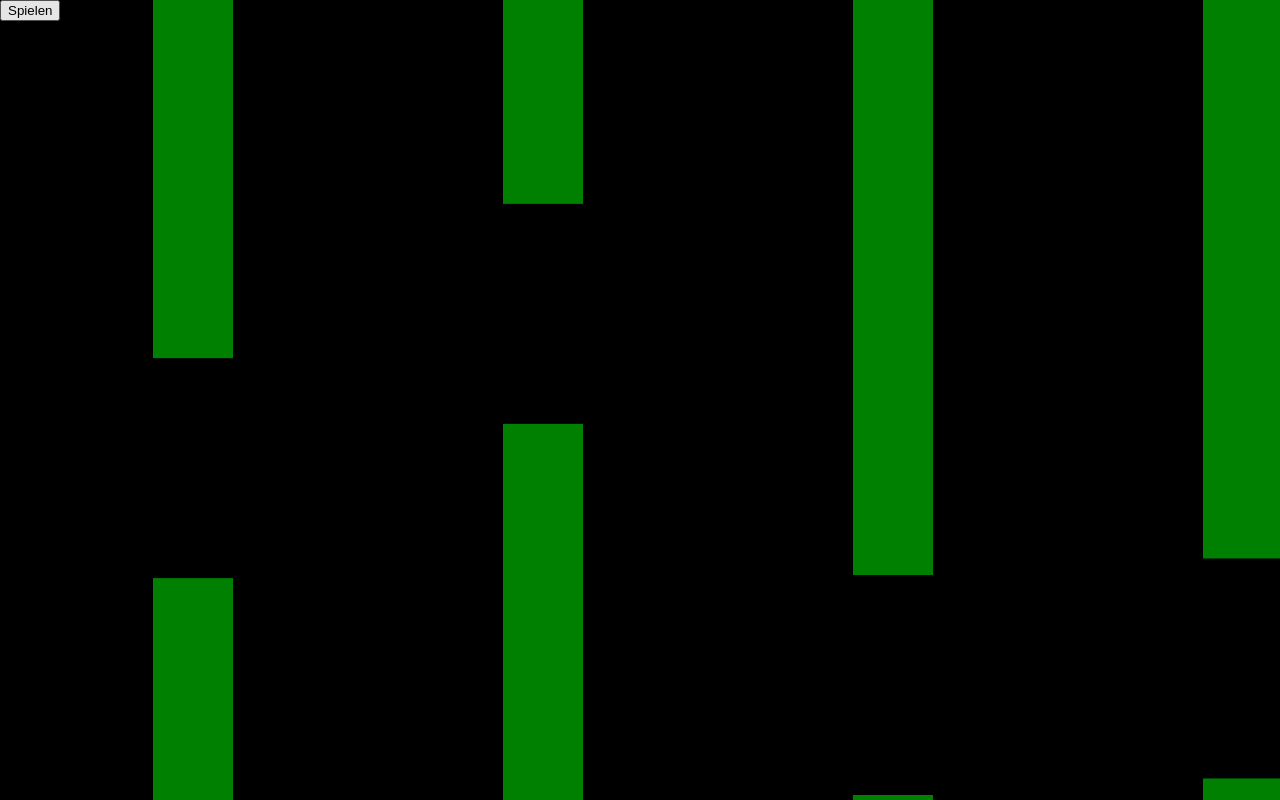
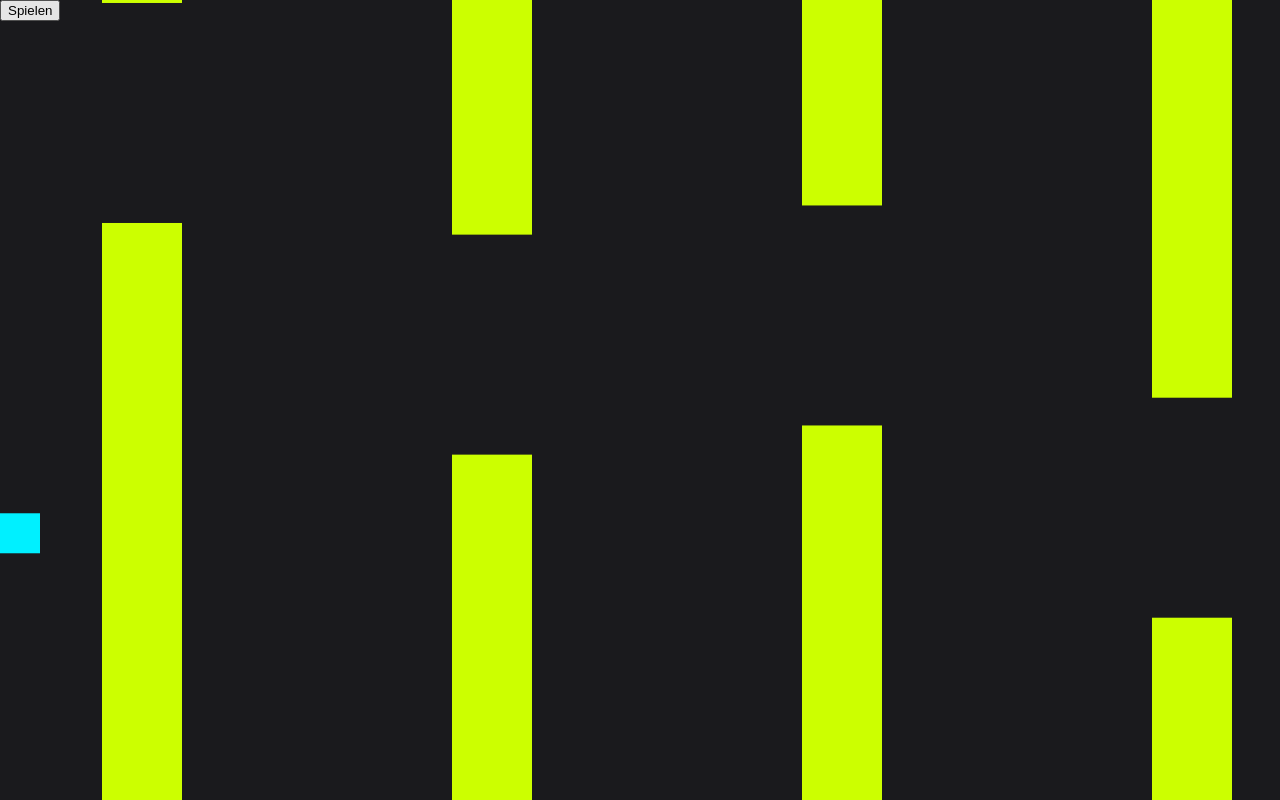
Before and after one commit to staubtornado/flappyKress, a plain HTML site: page index.html in a window 1280 px wide. Drawn offline with Linux system fonts and the light colour scheme.

Commit message:
Cleanup, add player box

```diff
--- a/game/barriers.js
+++ b/game/barriers.js
@@ -1,8 +1,6 @@
-import {canvas, ctx} from "./canvas.js";
-
 const barrierWidth = 80
 const barrierDistance = 350
-const barrierSpeed = 180;
+const barrierSpeed = 120;
 const barrierGapHeight = 220
 
 class Barrier {
@@ -19,7 +17,7 @@ class Barrier {
         const bottomY = this.gapY + barrierGapHeight;
         const bottomHeight = canvasHeight - bottomY;
 
-        ctx.fillStyle = 'green';
+        ctx.fillStyle = '#CCFF00';
         ctx.fillRect(this.x, 0, barrierWidth, this.gapY)
         ctx.fillRect(this.x, bottomY, barrierWidth, bottomHeight);
     }
@@ -50,11 +48,11 @@ function updateBarriers(deltaTime) {
 function drawBarriers() {
     barriers.forEach(barrier => {
         barrier.draw(ctx, canvas.height);
-    })
+    });
 }
 
 
-function createBarriers() {
+function initBarriers() {
     barriers.length = 0;
     for (let i = 0; i < 10; i++) {
         const x = i * (barrierDistance);
@@ -62,13 +60,11 @@ function createBarriers() {
     }
 }
 
+function getStartingGapY() {
+    return barriers[0].gapY + barrierGapHeight / 2;
+}
+
 function createRandomBarrierAt(x) {
     const gapY = Math.random() * (canvas.height - barrierGapHeight);
     return new Barrier(x, gapY);
 }
-
-export {
-    createBarriers,
-    updateBarriers,
-    drawBarriers,
-}
--- a/game/canvas.js
+++ b/game/canvas.js
@@ -6,9 +6,3 @@ function resizeCanvas() {
     canvas.width = window.innerWidth;
     canvas.height = window.innerHeight;
 }
-
-export {
-    canvas,
-    ctx,
-    resizeCanvas
-};
--- a/game/main.js
+++ b/game/main.js
@@ -1,22 +1,25 @@
-import {canvas, ctx, resizeCanvas} from "./canvas.js";
-import {createBarriers, drawBarriers, updateBarriers} from "./barriers.js";
+let previousTime;
 
-let previousTime;
+let player;
 
 function init() {
     resizeCanvas();
-    createBarriers();
+    initBarriers();
+
+    player = new Player(0, getStartingGapY());
     requestAnimationFrame(gameLoop);
 }
 
 function update(deltaTime) {
     updateBarriers(deltaTime);
+    player.update(deltaTime);
 }
 
 function draw() {
-    ctx.fillStyle = 'black';
+    ctx.fillStyle = '#1A1A1D';
     ctx.fillRect(0, 0, canvas.width, canvas.height);
     drawBarriers();
+    player.draw();
 }
 
 function gameLoop(currentTime) {
--- /dev/null
+++ b/game/player.js
@@ -0,0 +1,15 @@
+class Player {
+    constructor(x, y) {
+        this.x = x;
+        this.y = y;
+    }
+
+    update(deltaTime) {
+
+    }
+
+    draw() {
+        ctx.fillStyle = '#00F0FF';
+        ctx.fillRect(this.x, this.y, 40, 40);
+    }
+}
--- a/index.html
+++ b/index.html
@@ -8,7 +8,12 @@
     <meta name="viewport" content="width=device-width, initial-scale=1">
 
     <link rel="stylesheet" href="index.css">
-    <script type="module" src="game/main.js" defer></script>
+
+    <script src="game/canvas.js" defer></script>
+    <script src="game/barriers.js" defer></script>
+    <script src="game/player.js" defer></script>
+    <script src="game/main.js" defer></script>
+
     <title>FlappyKress</title>
 </head>
 <body>
```
